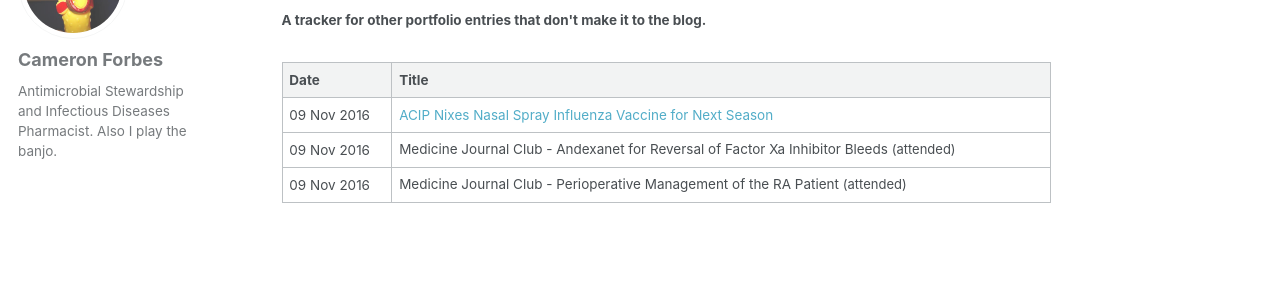
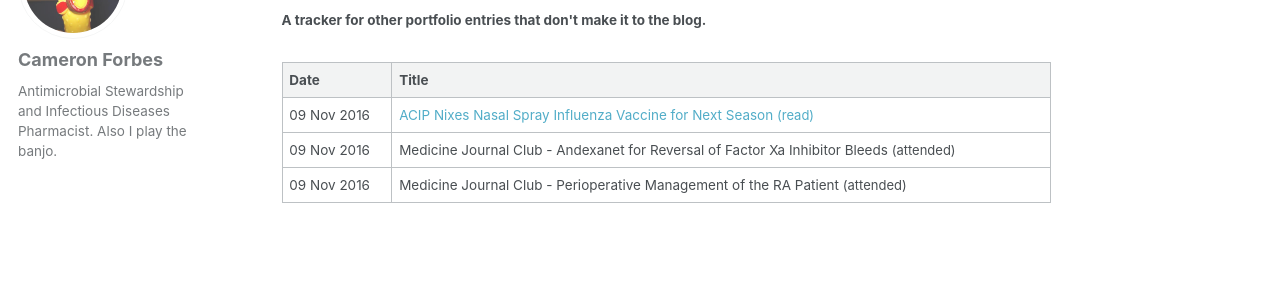
Before and after one commit to BanjoCam/banjocam.github.io, a Jekyll site: the page built from _pages/log.html, in a window 1280 px wide. Shown: the part 189-489 px from the top of the page. Built offline with Jekyll 4.4.1, drawn with Linux system fonts in a browser that asks for light colours.

Commit message:
log updatE

```diff
--- a/_pages/log.html
+++ b/_pages/log.html
@@ -20,7 +20,7 @@
             {% if entry.link == null %}
             <td>{{ entry.title }} <span style="font-size: small">({{ entry.action }})</span></td>
             {% else %}
-            <td><a href="{{ entry.link }}" target="_blank">{{ entry.title }}</td>
+            <td><a href="{{ entry.link }}" target="_blank">{{ entry.title }} <span style="font-size: small">({{ entry.action }})</span></td>
             {% endif %}
         </tr>
         {% endfor %}
```
